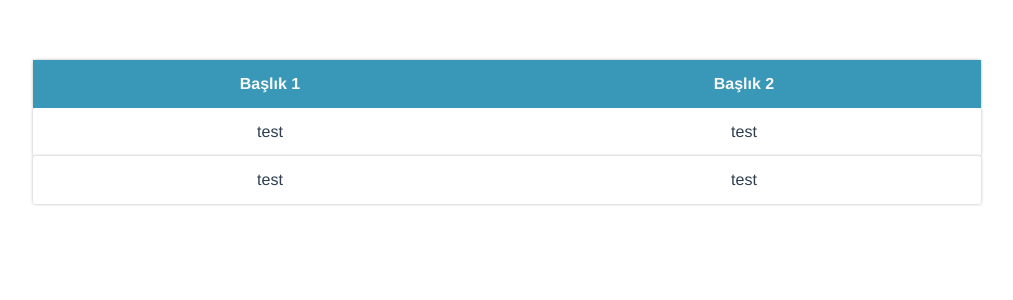
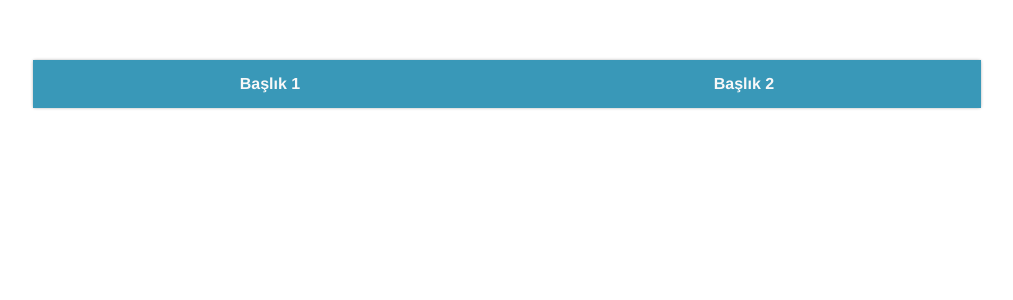
Before and after one commit to muhammederdinc/vue-data-table, a Vue app: page / in a window 1280 px wide. Shown: the top 300 px of the page, without its empty margins (133-1146 px from the left). Built offline with nearby package versions, Linux system fonts and the light colour scheme.

Commit message:
added items prop in VDataTable component.

```diff
--- a/src/components/VDataTable.vue
+++ b/src/components/VDataTable.vue
@@ -3,6 +3,10 @@ export default {
   name: 'VDataTable',
   props: {
     headers: {
+      type: Array,
+      default: () => [],
+    },
+    items: {
       type: Array,
       default: () => [],
     },
@@ -24,21 +28,9 @@ export default {
       </thead>
 
       <tbody>
-        <tr>
-          <td>
-            test
-          </td>
-          <td>
-            test
-          </td>
-        </tr>
-
-        <tr>
-          <td>
-            test
-          </td>
-          <td>
-            test
+        <tr v-for="item in items" :key="item.id">
+          <td v-for="value in item" :key="value">
+            {{ value }}
           </td>
         </tr>
       </tbody>
```
